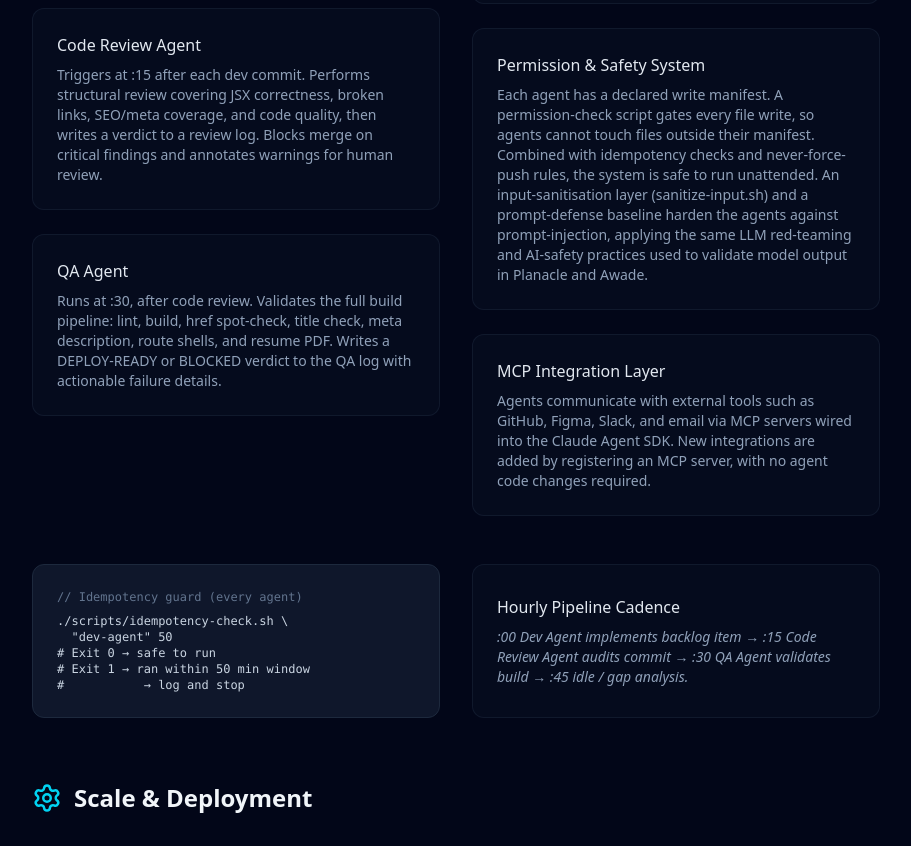
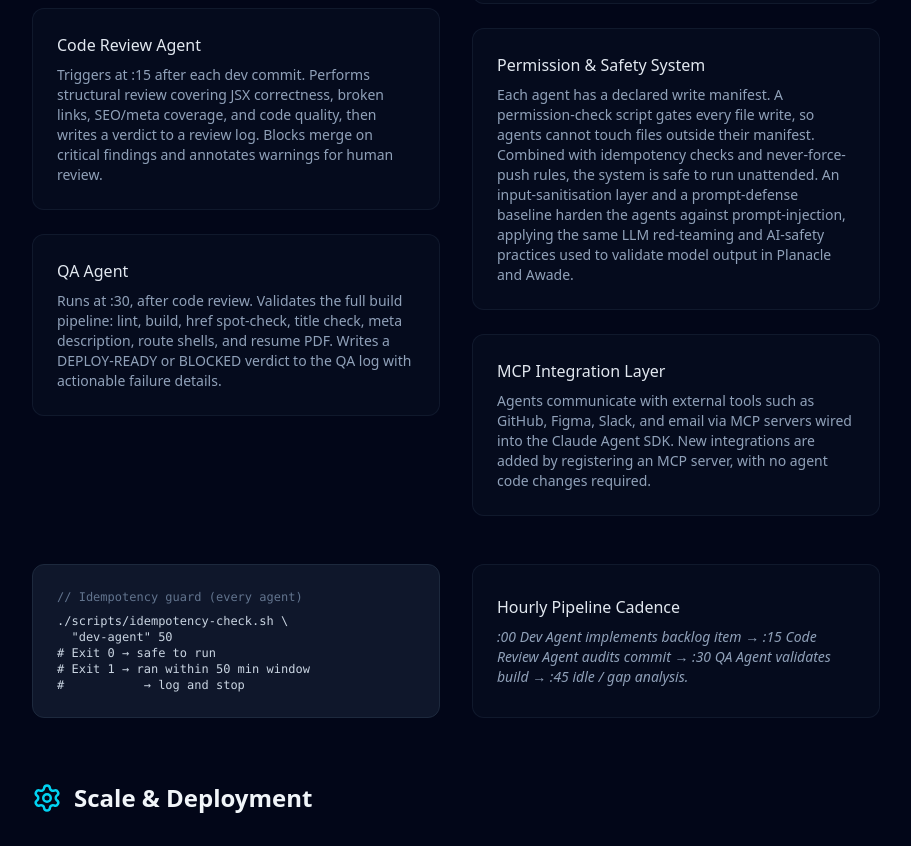
Before and after one commit to TolulopeBabajide/portfolio-website, a React (Vite) app: page /projects/agentic-team in a window 1280 px wide. Shown: the part 978-1824 px from the top of the page, without its empty margins (184-1095 px from the left). Built offline with nearby package versions, Linux system fonts and the light colour scheme.

Commit message:
fix(H-07): remove non-existent sanitize-input.sh from case study

```diff
--- a/src/pages/AgenticTeamProject.jsx
+++ b/src/pages/AgenticTeamProject.jsx
@@ -100,7 +100,7 @@ const AgenticTeamProject = () => {
                                     </div>
                                     <div className="bg-gray-50 dark:bg-slate-900/30 p-6 rounded-xl border border-gray-200 dark:border-slate-800/50">
                                         <h4 className="text-slate-800 dark:text-slate-200 font-medium mb-2">Permission & Safety System</h4>
-                                        <p className="text-slate-500 dark:text-slate-400 text-sm">Each agent has a declared write manifest. A permission-check script gates every file write, so agents cannot touch files outside their manifest. Combined with idempotency checks and never-force-push rules, the system is safe to run unattended. An input-sanitisation layer (sanitize-input.sh) and a prompt-defense baseline harden the agents against prompt-injection, applying the same LLM red-teaming and AI-safety practices used to validate model output in Planacle and Awade.</p>
+                                        <p className="text-slate-500 dark:text-slate-400 text-sm">Each agent has a declared write manifest. A permission-check script gates every file write, so agents cannot touch files outside their manifest. Combined with idempotency checks and never-force-push rules, the system is safe to run unattended. An input-sanitisation layer and a prompt-defense baseline harden the agents against prompt-injection, applying the same LLM red-teaming and AI-safety practices used to validate model output in Planacle and Awade.</p>
                                     </div>
                                     <div className="bg-gray-50 dark:bg-slate-900/30 p-6 rounded-xl border border-gray-200 dark:border-slate-800/50">
                                         <h4 className="text-slate-800 dark:text-slate-200 font-medium mb-2">MCP Integration Layer</h4>
```
